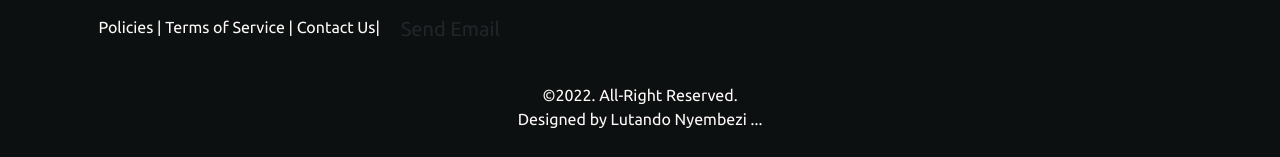
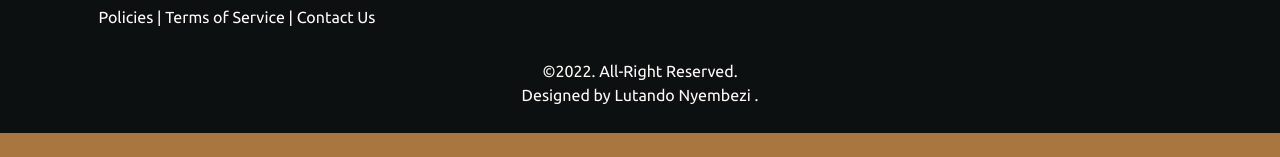
Before and after one commit to LutandoNyembezi/WingsOnWheels.github.io, a plain HTML site: page index.html in a window 1280 px wide. Shown: the part 2421-2578 px from the top of the page. After the commit the page ends 2554 px from the top, so only its background shows below. Drawn offline with nearby package versions, Linux system fonts and the light colour scheme.

Commit message:
Update index.html

```diff
--- a/index.html
+++ b/index.html
@@ -970,7 +970,7 @@
 
       <div class="row contactRow">
         <p>
-          <a href="#">Policies</a> | <a href="#">Terms of Service</a> | <a href="tel:0728137250">Contact Us</a>| <a href = "nyembezilutando@gmail.com" class="btn btn-default btn-lg">Send Email</a>
+          <a href="#">Policies</a> | <a href="#">Terms of Service</a> | <a href="tel:0728137250">Contact Us</a>
 
         </p>
       </div>
@@ -990,7 +990,7 @@
       </div> -->
 
       <div class="row copyrightRow">
-        <p class="copyright">&copy;2022. All-Right Reserved.<br>Designed by <a href="https://lutandonyembezi.github.io/" target="_blank">Lutando Nyembezi</a> ... <a href="http://unsplash.com" target="_blank"></a></p></p>
+        <p class="copyright">&copy;2022. All-Right Reserved.<br>Designed by <a href="https://lutandonyembezi.github.io/" target="_blank">Lutando Nyembezi</a> .<a href="http://unsplash.com" target="_blank"></a></p></p>
 
       </div>
     </div>
```
